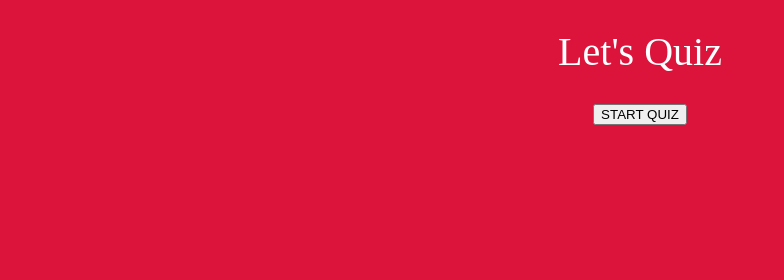
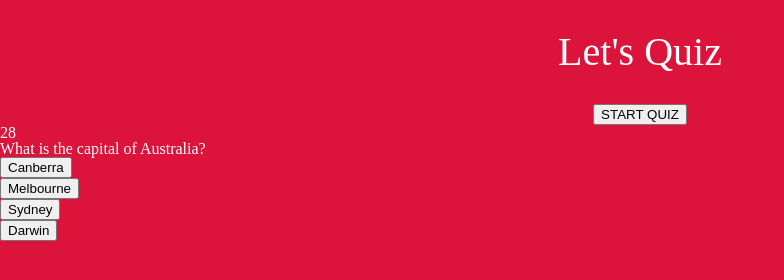
Before and after one commit to praveen-me/travel-trivia, a plain HTML site: page index.html in a window 1280 px wide. Both pictures are taken after a click on the button "START QUIZ". Shown: the whole page, without its empty margins (0-784 px from the left). Drawn offline with nearby package versions, Linux system fonts and the light colour scheme; files that its build step writes are made by us from their sources.

Commit message:
Add dynamically question adding, options adding and answer checking functionality

```diff
--- a/index.html
+++ b/index.html
@@ -21,6 +21,9 @@
     <div class="timer_block">
       <span class="time"></span>
     </div>
+    <div class="que-n-ans_block">
+
+    </div>
   </main>
 
   <!-- Script -->
--- a/js/quizup.js
+++ b/js/quizup.js
@@ -31,11 +31,17 @@
   "D. New Delhi"
 ];
 
+// let correctAnswers = 0;
+
+let wrongAnswers = 0;
+
+let unAnswered = 0;
+
 // //Select Start Quiz Button
-  // let startBtn = document.getElementById('start-button');
+let startBtn = document.getElementById('start-button');
 
-  // //timer element
-  // let timer = document.querySelector('.time');
+//timer element
+let timer = document.querySelector('.time');
 
 // timer function
 var time = function (x) {
@@ -44,23 +50,62 @@
     return;
   }
   timer.innerHTML = x;
-    return setTimeout(() => {time(--x)}, 1000);
+  console.log(x);
+  return setTimeout(() => { time(--x) }, 1000);
 }
 
-  //repeat function
-  let repeat = function(i, n) {
-    if( i >= n) {
-      return;
+let displayOptions = function(ansarr, index) {
+  let optionBlock = '';
+  return optionBlock += ansarr[index].map((item) => {
+    return(
+      `<button class="option" style="display:block">${item}</button>`
+    )
+  }).join('');
 }
 
-    console.log(i);
-    return repeat(++i,n);
+let displayQnABlock = function(qnsarr, ansarr, index) {
+  return `<div class="question">
+  ${qnsarr[index]}
+  </div>
+  <div class="options_block">
+    ${displayOptions(ansarr, index)}
+  </div>`;
 }
 
-  //get Questions
-  // let displayQuestion = function(item) {
-  //   return `<p class="question">${item}</p>`
-  // }
+let checkOptions = function(elm, correctArr, index) {
+  elm.forEach(option => {
+    option.addEventListener('click', (e) => {
+      if(e.target.innerHTML === correctArr[index].split(' ')[1]) {
+        alert("correct");
+      } else {
+        alert('wrong')
+      }
+    });
+  });
+}
+
+
+
+
+//repeat function
+let repeat = function (i, elmLen) {
+  if (i >= elmLen) {
+    return; // call end here
+  }
+
+  time(30);
+
+  questionBlock.innerHTML = displayQnABlock(questionArray, answerArray, i);
+
+  let options = document.querySelectorAll('.option');
+  checkOptions(options, correctAnswers, i);
+
+
+  // displayOptions()
+  return setTimeout(() => {repeat(++i, elmLen)}, 30000);
+}
+
+
 
 // let displayOptions = function(optionArray) {
 //   return `<button class="option">${optionArray}</button>`;
@@ -68,7 +113,8 @@
 
 
 let startGame = function () {
-    // time(30);
+  repeat(0, questionArray.length);
+
   // let main = document.querySelector('main');
   // questionArray.forEach((question, i) => {
   //   main.innerHTML = displayQuestion(question);
@@ -77,15 +123,19 @@
   // answerArray[0].forEach(item => {
   //     main.innerHTML += displayOptions(item);
   // });
+
+
 }
 
+let questionBlock = document.querySelector('.que-n-ans_block');
 
 
 //Initialize function
 function init() {
   startBtn.addEventListener('click', startGame);
 
-    // timer();
+
+
 }
 
 init()
```
Lines whose indentation alone changed are shown as unchanged.
